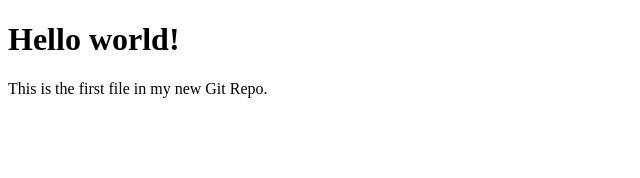
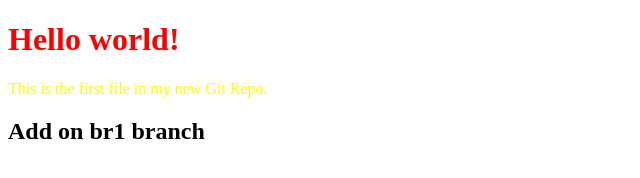
Before and after one commit to DuongVanQuoc/TestGit, a plain HTML site: page index.html in a window 1280 px wide. Shown: the whole page, without its empty margins (0-640 px from the left). Drawn offline with Linux system fonts and the light colour scheme.

Commit message:
Commit index.html index.css

```diff
--- a/index.css
+++ b/index.css
@@ -1,3 +1,4 @@
 h1 {
     color: red;
+    font: optional;
 }
--- a/index.html
+++ b/index.html
@@ -2,11 +2,13 @@
 <html>
 <head>
 <title>Hello World!</title>
+<link rel="stylesheet" href="index.css">
+<link rel="stylesheet" href="index2.css">
 </head>
 <body>
 
 <h1>Hello world!</h1>
 <p>This is the first file in my new Git Repo.</p>
-
+<h2>Add on br1 branch </h2>
 </body>
 </html>
```
